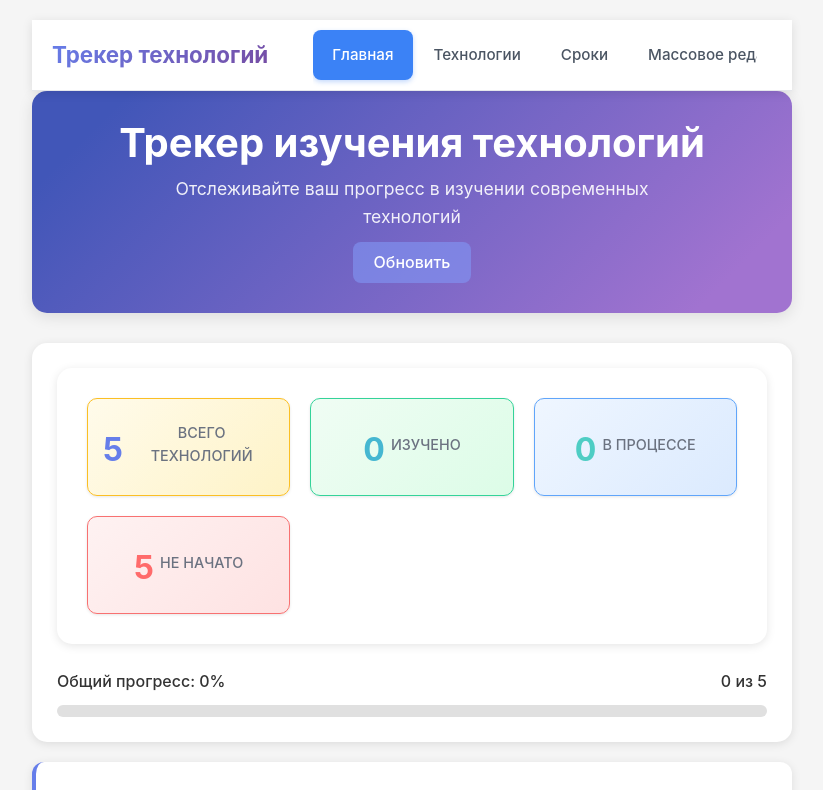
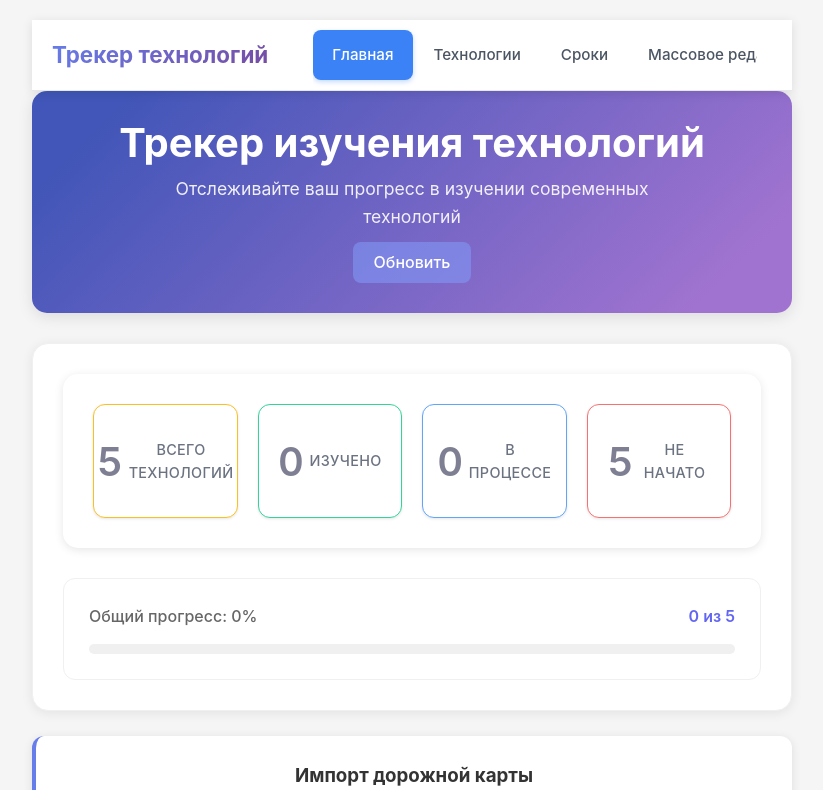
Before and after one commit to chapmans-mommy/technology-tracker, a React (Vite) app: page /#/ in a window 1280 px wide. Shown: the top 790 px of the page, without its empty margins (228-1051 px from the left). Built offline with nearby package versions, Linux system fonts and the light colour scheme; the HTML template or start-up script is replaced by a standard one.

Commit message:
25 fixed main page style

```diff
--- a/src/App.css
+++ b/src/App.css
@@ -203,22 +203,25 @@ body {
 
 .stat-card {
   background: #f8f9fa;
-  padding: 20px;
+  padding: 25px 20px; /* Увеличить отступы */
   border-radius: 10px;
   text-align: center;
   border-left: 4px solid #667eea;
 }
 
 .stat-number {
-  font-size: 2.5em;
-  font-weight: bold;
+  font-size: 2em; /* Увеличить размер цифр */
+  font-weight: 300; /* Жирнее */
   color: #667eea;
   margin: 10px 0;
+  font-variant-numeric: tabular-nums; /* Все цифры одинаковой ширины */
+  letter-spacing: -0.5px; /* Уменьшить расстояние между цифрами */
 }
 
 .stat-percentage {
   color: #666;
   font-weight: 500;
+  font-size: 1.1em; /* Немного увеличить */
 }
 
 /* Стили для настроек */
--- a/src/components/ProgressHeader.css
+++ b/src/components/ProgressHeader.css
@@ -1,80 +1,203 @@
 .progress-header {
   background: white;
-    border-radius: 15px;
-    padding: 25px;
-    margin: 20px 0;
-    box-shadow: 0 2px 10px rgba(0, 0, 0, 0.1);
+  border-radius: 16px;
+  padding: 30px;
+  margin: 25px 0;
+  box-shadow: 0 2px 12px rgba(0, 0, 0, 0.08);
+  border: 1px solid #f0f0f0;
 }
 
 .stats-container {
   display: grid;
-    grid-template-columns: repeat(auto-fit, minmax(150px, 1fr));
+  grid-template-columns: repeat(4, 1fr);
   gap: 20px;
-    margin-bottom: 25px;
+  margin-bottom: 30px;
 }
 
 .stat-item {
   text-align: center;
-    padding: 15px;
-    border-radius: 10px;
-    background: #f8f9fa;
-    transition: transform 0.2s ease;
+  padding: 25px 20px;
+  border-radius: 12px;
+  background: white;
+  transition: all 0.2s ease;
+  border: 1px solid #f0f0f0;
+  position: relative;
 }
 
 .stat-item:hover {
-    transform: translateY(-3px);
+  border-color: #e0e0e0;
+  box-shadow: 0 4px 12px rgba(0, 0, 0, 0.05);
 }
 
+/* Убираю все странные обводки и градиенты */
+.stat-item::after {
+  display: none;
+}
+
+/* Спокойные цвета */
+.stat-item:nth-child(1) {
+  color: #5e5e77cb; /* Всего - мягкий фиолетовый */
+  background: white;
+}
+.stat-item:nth-child(2) {
+  color: #5e5e77cb; /* Изучено - мягкий зеленый */
+  background: white;
+}
+.stat-item:nth-child(3) {
+  color: #5e5e77cb; /* В процессе - мягкий оранжевый */
+  background: white;
+}
+.stat-item:nth-child(4) {
+  color: #5e5e77cb; /* Не начато - мягкий серый */
+  background: white;
+}
+
+/* Спокойные, читаемые цифры */
 .stat-number {
   display: block;
-    font-size: 2em;
-    font-weight: bold;
-    margin-bottom: 5px;
+  font-size: 2.5em; /* Чуть меньше и спокойнее */
+  font-weight: 600; /* Меньшая жирность */
+  margin-bottom: 8px;
+  line-height: 1.1;
+  font-variant-numeric: tabular-nums;
+  letter-spacing: -0.3px;
+  color: inherit;
 }
 
-  .stat-number.completed {
-    color: #45b7d1;
-  }
-
-  .stat-number.in-progress {
-    color: #4ecdc4;
-  }
-
+/* Убираю ненужные классы */
+.stat-number.completed,
+.stat-number.in-progress,
 .stat-number.not-started {
-    color: #ff6b6b;
+  color: inherit;
 }
 
 .stat-label {
-    font-size: 0.9em;
-    color: #666;
+  font-size: 0.95em;
+  color: #666666; /* Нейтральный серый */
   text-transform: uppercase;
   font-weight: 500;
+  letter-spacing: 0.3px;
+  display: block;
+  margin-top: 5px;
 }
 
 .progress-container {
-    margin-top: 20px;
+  margin-top: 30px;
+  background: white;
+  border-radius: 12px;
+  padding: 25px;
+  border: 1px solid #f0f0f0;
 }
 
 .progress-info {
   display: flex;
   justify-content: space-between;
-    margin-bottom: 10px;
+  align-items: center;
+  margin-bottom: 15px;
   font-weight: 500;
-    color: #333;
+  color: #333333;
+  font-size: 1em;
+}
+
+.progress-info span:first-child {
+  color: #666666;
+}
+
+.progress-info span:last-child {
+  color: #6366f1;
+  font-weight: 600;
 }
 
 .progress-bar {
   width: 100%;
-    height: 12px;
-    background: #e0e0e0;
-    border-radius: 6px;
+  height: 10px; /* Тонкая и аккуратная */
+  background: #f0f0f0;
+  border-radius: 5px;
   overflow: hidden;
 }
 
 .progress-fill {
   height: 100%;
-    background: linear-gradient(90deg, #45b7d1, #4ecdc4);
-    border-radius: 6px;
+  background: #6366f1; /* Простой цвет без градиента */
+  border-radius: 5px;
   transition: width 0.5s ease;
-    box-shadow: 0 2px 4px rgba(69, 183, 209, 0.3);
 }
+
+/* Убираю анимацию shimmer */
+@keyframes shimmer {
+  0% {
+      transform: translateX(-100%);
+  }
+  100% {
+      transform: translateX(100%);
+  }
+}
+
+/* Адаптивность */
+@media (max-width: 768px) {
+  .progress-header {
+      padding: 20px;
+      border-radius: 12px;
+      margin: 20px 0;
+  }
+
+  .stats-container {
+      grid-template-columns: repeat(2, 1fr);
+      gap: 15px;
+  }
+
+  .stat-item {
+      padding: 20px 15px;
+  }
+
+  .stat-number {
+      font-size: 2.3em;
+  }
+
+  .progress-container {
+      padding: 20px;
+  }
+}
+
+@media (max-width: 480px) {
+  .stats-container {
+      grid-template-columns: 1fr;
+      gap: 12px;
+  }
+
+  .stat-number {
+      font-size: 2.5em;
+  }
+
+  .progress-info {
+      flex-direction: column;
+      gap: 8px;
+      align-items: flex-start;
+  }
+
+  .progress-info span {
+      font-size: 0.95em;
+  }
+}
+
+/* Простая анимация появления */
+@keyframes fadeInUp {
+  from {
+      opacity: 0;
+      transform: translateY(10px);
+  }
+  to {
+      opacity: 1;
+      transform: translateY(0);
+  }
+}
+
+.stat-item {
+  animation: fadeInUp 0.3s ease-out forwards;
+  opacity: 0;
+}
+
+.stat-item:nth-child(1) { animation-delay: 0.1s; }
+.stat-item:nth-child(2) { animation-delay: 0.2s; }
+.stat-item:nth-child(3) { animation-delay: 0.3s; }
+.stat-item:nth-child(4) { animation-delay: 0.4s; }
--- a/src/components/RoadmapImporter.css
+++ b/src/components/RoadmapImporter.css
@@ -76,6 +76,7 @@
     border-radius: 6px;
     font-size: 0.9em;
     transition: border-color 0.3s ease;
+    background-color: white;
 }
 
 .url-input:focus {
```
Lines whose indentation alone changed are shown as unchanged.
